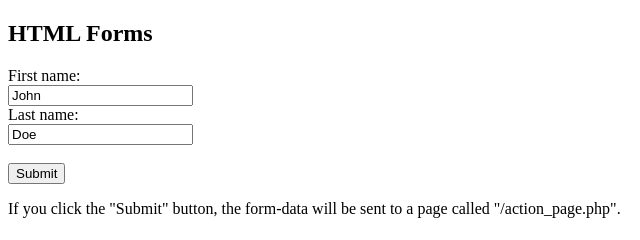
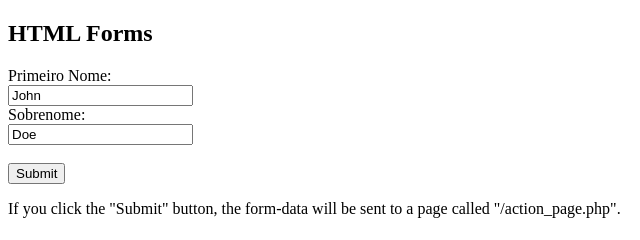
Before and after one commit to EduDerbli/EduDerbli.github.io, a plain HTML site: page vs-code.html in a window 1280 px wide. Shown: the full height of the page, 0-640 px from the left. Drawn offline with Linux system fonts and the light colour scheme.

Commit message:
Update vs-code.html

```diff
--- a/vs-code.html
+++ b/vs-code.html
@@ -5,9 +5,9 @@
 <h2>HTML Forms</h2>
 
 <form action="/action_page.php">
-  <label for="fname">First name:</label><br>
+  <label for="fname">Primeiro Nome:</label><br>
   <input type="text" id="fname" name="fname" value="John"><br>
-  <label for="lname">Last name:</label><br>
+  <label for="lname">Sobrenome:</label><br>
   <input type="text" id="lname" name="lname" value="Doe"><br><br>
   <input type="submit" value="Submit">
 </form>
```
